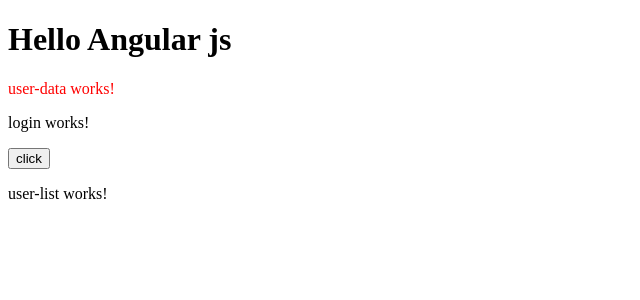
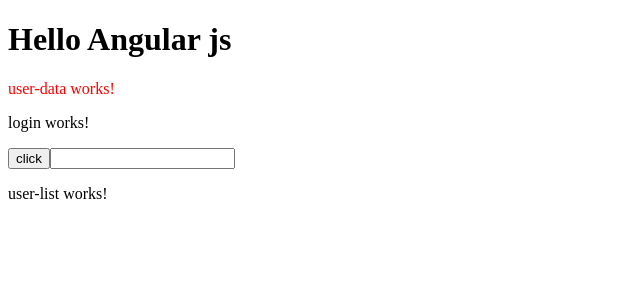
Before and after one commit to AdityaGaur7/AngularJs, an Angular app: page / in a window 1280 px wide. Shown: the top 300 px of the page, without its empty margins (0-640 px from the left). Built offline with nearby package versions, Linux system fonts and the light colour scheme.

Commit message:
get input data

```diff
--- a/src/app/user-auth/login/login.component.html
+++ b/src/app/user-auth/login/login.component.html
@@ -1,2 +1,3 @@
 <p>login works!</p>
 <button (click)="getname('ok','hello')">click</button>
+<input type="text" #id (input)="getdata(id.value)"/>
--- a/src/app/user-auth/login/login.component.ts
+++ b/src/app/user-auth/login/login.component.ts
@@ -12,4 +12,7 @@
     alert(name);
     alert(ok);
   }
+  getdata(val:any){
+    console.log(val);
+  }
 }
```
